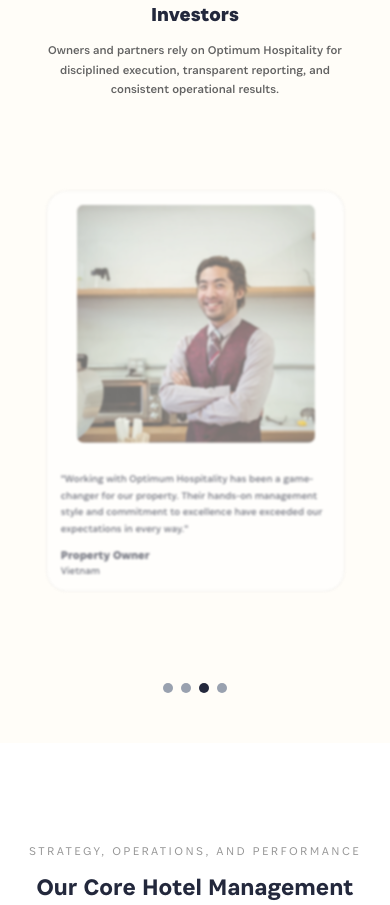
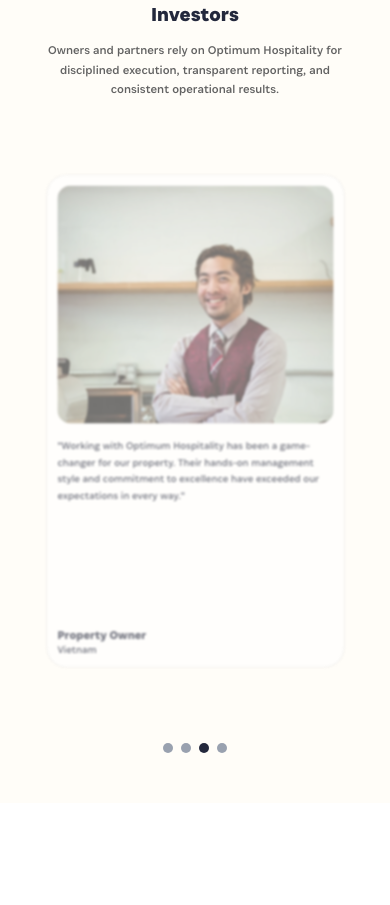
Before and after one commit to optimumhospitality/optimumhospitaity, a React (Vite) app: page / in a window 390 px wide. Shown: the part 2666-3571 px from the top of the page. Built offline with nearby package versions, Linux system fonts and the light colour scheme.

Commit message:
resolve testimonial section error

```diff
--- a/src/components/home/TestimonialsSection.tsx
+++ b/src/components/home/TestimonialsSection.tsx
@@ -207,7 +207,7 @@ export default function TestimonialsSection() {
     <section className="bg-tertinary pt-[33px] pb-[50px] overflow-hidden">
       <div className="w-full">
         {/* Section Header */}
-        <div className="text-center mb-8 sm:mb-10 md:mb-12 lg:mb-14 px-4 sm:px-6 md:px-8 lg:px-12 xl:px-16">
+        <div className="text-center mb-0 sm:mb-0 md:mb-0 lg:mb-0 px-4 sm:px-6 md:px-8 lg:px-12 xl:px-16">
           <h2 className="text-xl sm:text-2xl md:text-3xl lg:text-4xl xl:text-5xl font-bold text-primary mb-3 sm:mb-4">
             Trusted by Hotel Owners and Investors
           </h2>
@@ -223,7 +223,7 @@ export default function TestimonialsSection() {
           {/* Scroll Container */}
           <div
             ref={scrollContainerRef}
-            className="flex items-center gap-6 h-auto min-h-[520px] sm:min-h-[560px] md:h-[450px] lg:h-[474px] overflow-x-auto scroll-smooth scrollbar-hide"
+            className="flex items-center gap-6 h-auto min-h-[520px] sm:min-h-[560px] md:h-[450px] lg:h-[474px] overflow-x-auto scroll-smooth scrollbar-hide mt-8 sm:mt-0"
             style={{
               scrollbarWidth: "none",
               msOverflowStyle: "none",
@@ -243,10 +243,10 @@ export default function TestimonialsSection() {
                 }}
               >
                 {/* Card - flex-col on mobile/small tablet, flex-row on lg+ */}
-                <div className="flex flex-col border-[1px] border-[#CACACA]/50 rounded-[24px] lg:flex-row items-stretch bg-white   h-auto lg:h-[474px] w-full">
-                  {/* Image - Minimal size reduction, stays stable */}
-                  <div className="w-full lg:w-auto flex-shrink-0 p-4 sm:p-5 lg:p-6 xl:p-7">
-                    <div className="aspect-square lg:aspect-auto w-[280px] sm:w-[300px] md:w-[340px] lg:w-[340px] xl:w-[385px] lg:h-full xl:h-[408px] mx-auto lg:mx-0 rounded-lg xl:rounded-[16px] overflow-hidden">
+                <div className="flex flex-col border-[1px] border-[#CACACA]/50 rounded-[24px] lg:flex-row items-stretch bg-white min-h-[580px] sm:min-h-[600px] lg:h-[474px] w-full">
+                  {/* Image - Full width on mobile, fixed on desktop */}
+                  <div className="w-full lg:w-auto flex-shrink-0 p-3 lg:p-6 xl:p-7">
+                    <div className="lg:aspect-auto w-full lg:w-[340px] xl:w-[385px] h-[280px] sm:h-[300px] lg:h-full xl:h-[408px] rounded-[16px] lg:rounded-lg xl:rounded-[16px] overflow-hidden">
                       <img
                         src={card.image}
                         alt={card.title}
@@ -257,11 +257,11 @@ export default function TestimonialsSection() {
                   </div>
 
                   {/* Quote Content - Full visibility on mobile */}
-                  <div className="flex-1 min-w-0 p-4 sm:p-5 lg:pt-5 lg:pr-5 lg:pb-5 xl:pt-7 xl:pr-10 xl:pb-[33px] lg:pl-2 xl:pl-3 flex flex-col justify-between">
+                  <div className="flex-1 min-w-0 px-3 pb-3 pt-1 sm:px-4 sm:pb-4 sm:pt-2 lg:pt-5 lg:pr-5 lg:pb-5 xl:pt-7 xl:pr-10 xl:pb-[33px] lg:pl-2 xl:pl-3 flex flex-col justify-between">
                     <blockquote className="text-primary text-xs font-normal sm:text-sm lg:text-[24px] xl:text-[24px] leading-relaxed">
                       {card.quote}
                     </blockquote>
-                    <div className="mt-3 lg:mt-4 xl:mt-6">
+                    <div className="mt-2 lg:mt-4 xl:mt-6">
                       <p className="font-bold text-primary text-sm sm:text-base lg:text-[24px] xl:text-[24px]">
                         {card.title}
                       </p>
@@ -276,7 +276,7 @@ export default function TestimonialsSection() {
           </div>
 
           {/* Navigation Dots */}
-          <div className="flex justify-center gap-2 sm:gap-2.5 mt-8 sm:mt-10 md:mt-12">
+          <div className="flex justify-center gap-2 sm:gap-2.5 mt-8 sm:mt-0 md:mt-0">
             {testimonials.map((_, index) => (
               <button
                 key={index}
--- a/src/components/home/WhatWeDo.tsx
+++ b/src/components/home/WhatWeDo.tsx
@@ -110,7 +110,7 @@ export default function WhatWeDo() {
               <div
                 key={principle.title}
                 className={`principle-card flex flex-col items-center text-center md:items-start md:text-left ${!isLastItem
-                  ? " md:border-r-[2px] md:border-r md:border-[#000000]/50 md:pr-8 lg:pr-10"
+                  ? " md:border-r-[1px] md:border-r md:border-[#000000]/50 md:pr-8 lg:pr-10"
                   : ""
                   }`}
               >
```
